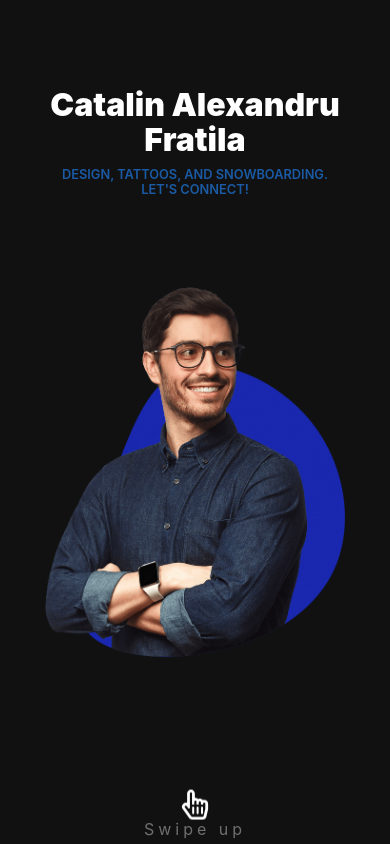
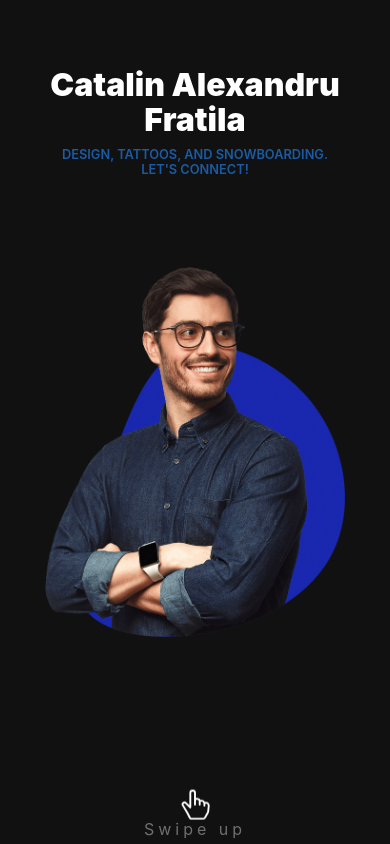
Before and after one commit to fratilar/catalin-portfolio, a Next.js app: page / in a window 390 px wide. Shown: the top 844 px of the page. Built offline with nearby package versions, Linux system fonts and the light colour scheme.

Commit message:
small changes

```diff
--- a/components/FingerScroll.js
+++ b/components/FingerScroll.js
@@ -1,5 +1,5 @@
 import React from "react";
-import { FaRegHandPointer } from "react-icons/fa";
+import { BsHandIndexThumb } from "react-icons/bs";
 import { motion, useViewportScroll, useTransform } from "framer-motion";
 
 function FingerScroll() {
@@ -8,7 +8,7 @@ function FingerScroll() {
 
    return (
       <motion.div className="finger-scroll" style={{ opacity }}>
-         <FaRegHandPointer className="finger-icon" />
+         <BsHandIndexThumb className="finger-icon" />
          <p>Swipe up</p>
       </motion.div>
    );
--- a/styles/globals.css
+++ b/styles/globals.css
@@ -282,6 +282,7 @@ a {
 }
 
 /* END OF PROJECT */
+
 @media screen and (min-width: 2000px) {
    .description-container {
       max-width: 900px;
@@ -349,15 +350,15 @@ a {
    }
 
    .img-container {
-      width: 350px;
-      height: 350px;
+      width: 300px;
+      height: 300px;
    }
 }
 
 @media screen and (max-width: 770px) {
    .img-container {
-      width: 300px;
-      height: 300px;
+      width: 250px;
+      height: 250px;
    }
 }
 
@@ -395,7 +396,7 @@ a {
    .banner-container {
       position: relative;
       padding: 0;
-      padding-top: 40px;
+      padding-top: 0px;
       flex-direction: column;
       text-align: center;
    }
```
